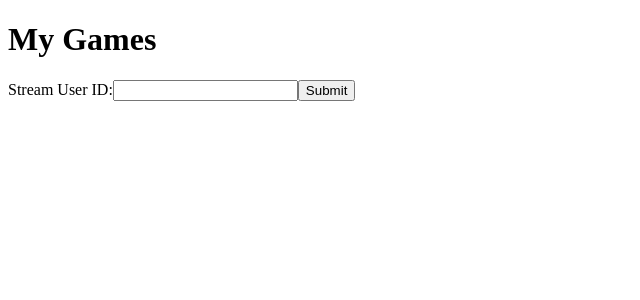
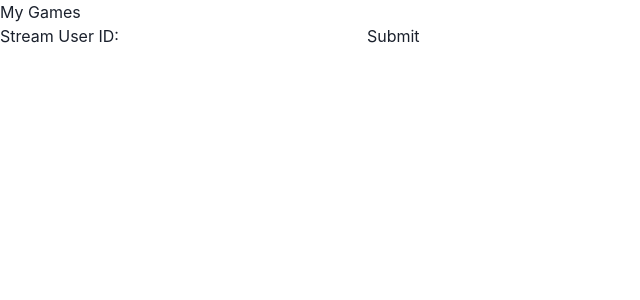
Before and after one commit to stef7/dev-test-steamy, a Next.js app: page / in a window 1280 px wide. Shown: the top 300 px of the page, without its empty margins (0-640 px from the left). Built offline with nearby package versions, Linux system fonts and the light colour scheme.

Commit message:
feat: add Chakra UI for styling

```diff
--- a/package.json
+++ b/package.json
@@ -18,6 +18,11 @@
     "prebuild": "node cnv"
   },
   "dependencies": {
+    "@chakra-ui/next-js": "^2.2.0",
+    "@chakra-ui/react": "^2.8.2",
+    "@emotion/react": "^11.11.3",
+    "@emotion/styled": "^11.11.0",
+    "framer-motion": "^11.0.3",
     "next": "latest",
     "react": "^18.2.0",
     "react-dom": "^18.2.0",
--- /dev/null
+++ b/src/pages/_app.tsx
@@ -0,0 +1,12 @@
+import { ChakraProvider } from "@chakra-ui/react";
+import type { AppType } from "next/app";
+
+const MyApp: AppType = ({ Component, pageProps }) => {
+  return (
+    <ChakraProvider>
+      <Component {...pageProps} />
+    </ChakraProvider>
+  );
+};
+
+export default MyApp;
```
Also changed, not shown: 1 other file (tests, documents, lock files or other folders).
